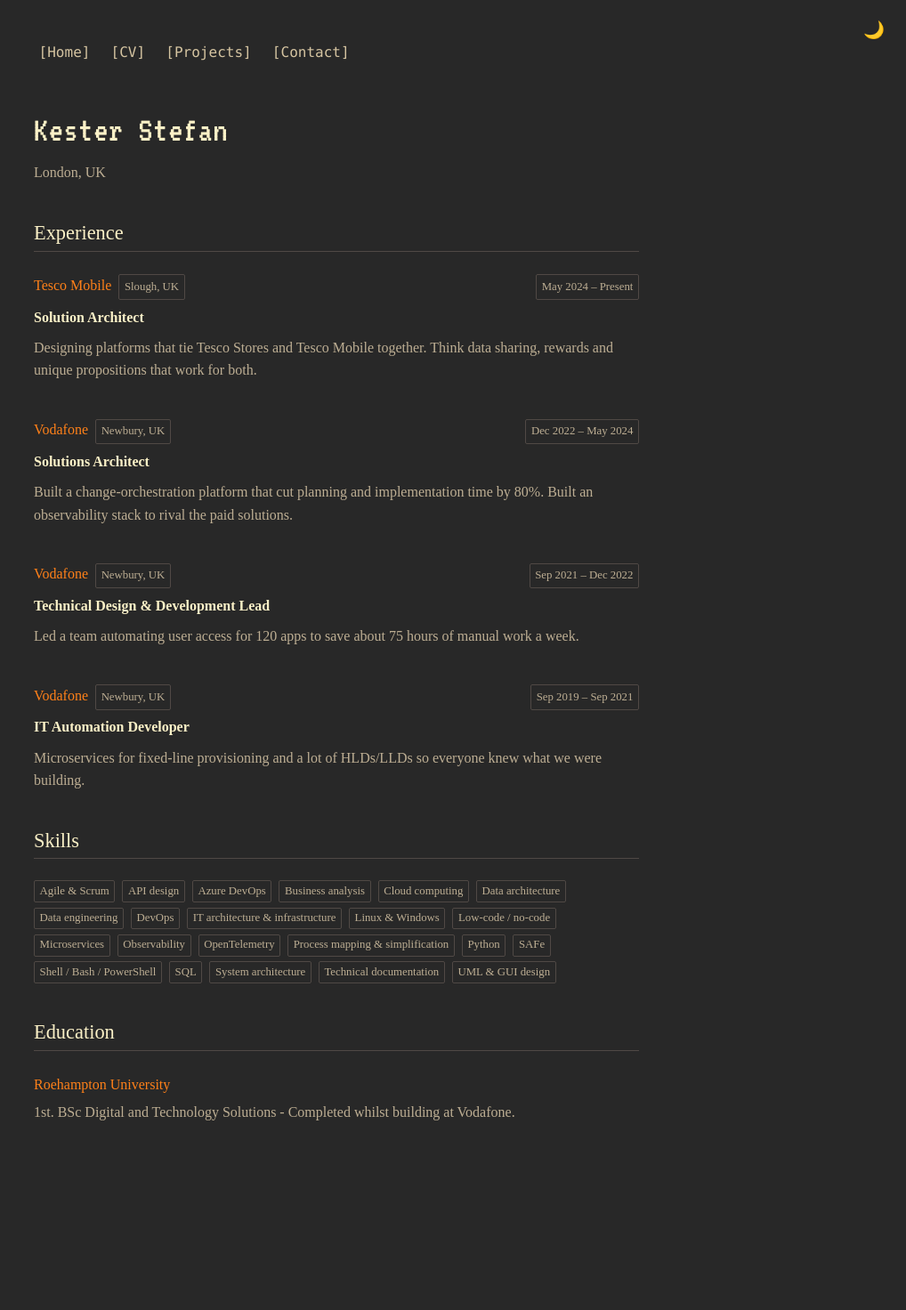
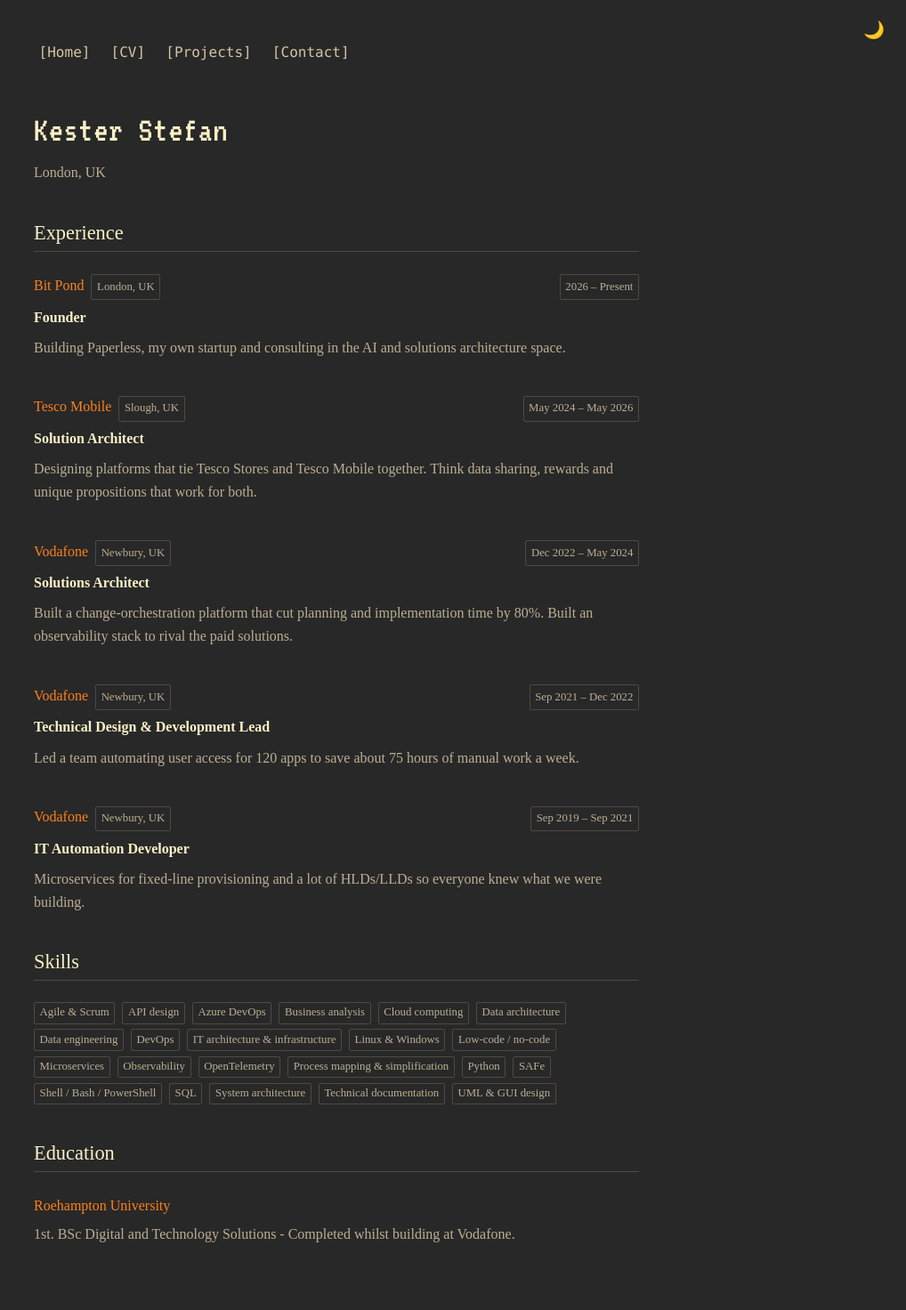
Before and after one commit to Reverberation1/Personal-Website, a Jekyll site: the page built from pages/cv.md, in a window 1280 px wide. Shown: the whole page at 89% size, without its empty margins (262-1280 px from the left). Built offline with Jekyll 4.4.1, drawn with Linux system fonts in a browser that asks for light colours; before the commit the page ends 1335 px from its top, so only the background shows below that.

Commit message:
Update current role to Bit Pond on home and CV
Home page now reads "hacking away at Bit Pond". Added a Bit Pond /
Founder entry to the CV (2026 – Present, London) covering the Paperless
startup and AI/Solutions Architecture consulting, and closed out the
Tesco Mobile role at May 2026.

Co-Authored-By: Claude Opus 4.8 <noreply@anthropic.com>
Claude-Session: https://claude.ai/code/session_01FnfcdWoKeoqaZkMVbm9q6b

```diff
--- a/pages/cv.md
+++ b/pages/cv.md
@@ -9,7 +9,13 @@ permalink: /cv/
 ## Experience
 
 <div class="cv-entry">
-<p class="cv-company-line"><span class="cv-company">Tesco Mobile</span> <span class="cv-tag">Slough, UK</span> <span class="cv-date">May 2024 – Present</span></p>
+<p class="cv-company-line"><span class="cv-company">Bit Pond</span> <span class="cv-tag">London, UK</span> <span class="cv-date">2026 – Present</span></p>
+<p class="cv-role"><strong>Founder</strong></p>
+<p class="cv-description">Building Paperless, my own startup and consulting in the AI and solutions architecture space.</p>
+</div>
+
+<div class="cv-entry">
+<p class="cv-company-line"><span class="cv-company">Tesco Mobile</span> <span class="cv-tag">Slough, UK</span> <span class="cv-date">May 2024 – May 2026</span></p>
 <p class="cv-role"><strong>Solution Architect</strong></p>
 <p class="cv-description">Designing platforms that tie Tesco Stores and Tesco Mobile together. Think data sharing, rewards and unique propositions that work for both.</p>
 </div>
```
Also changed, not shown: pages/home.md (+1 -1 lines), CHANGELOG.md.
